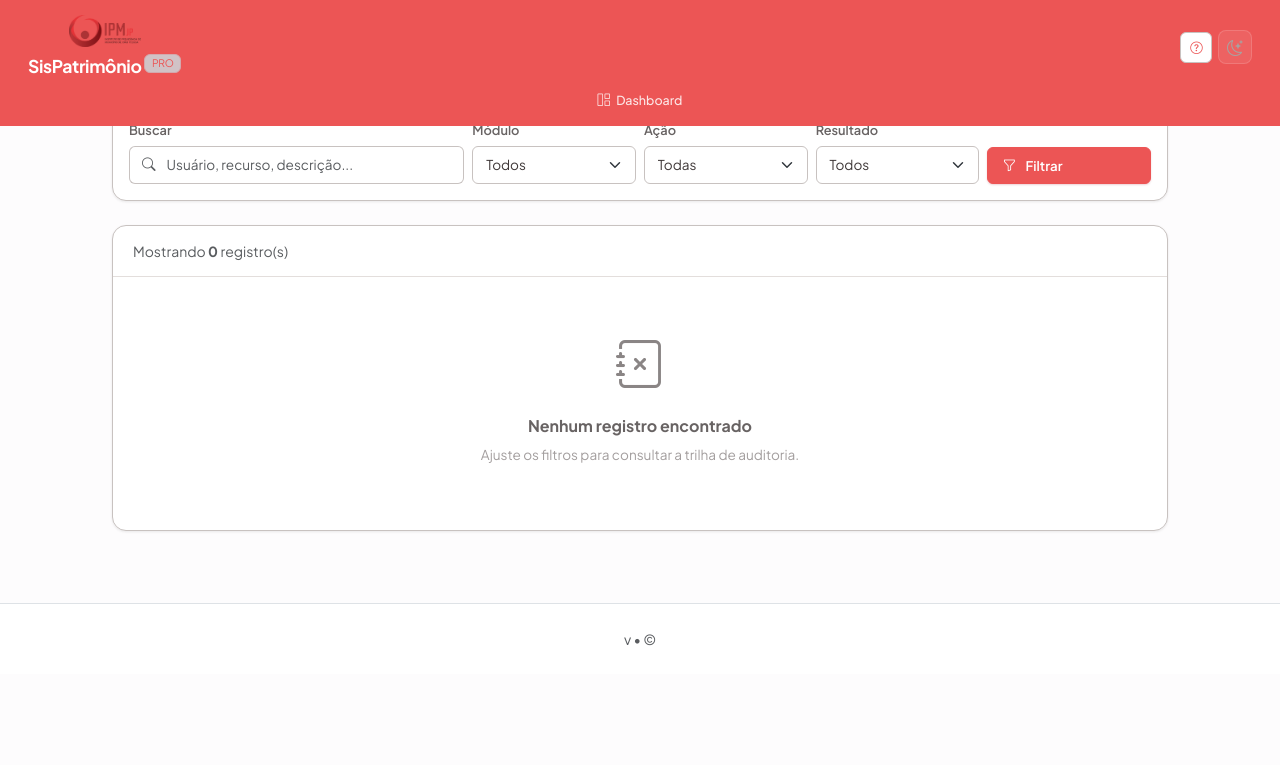
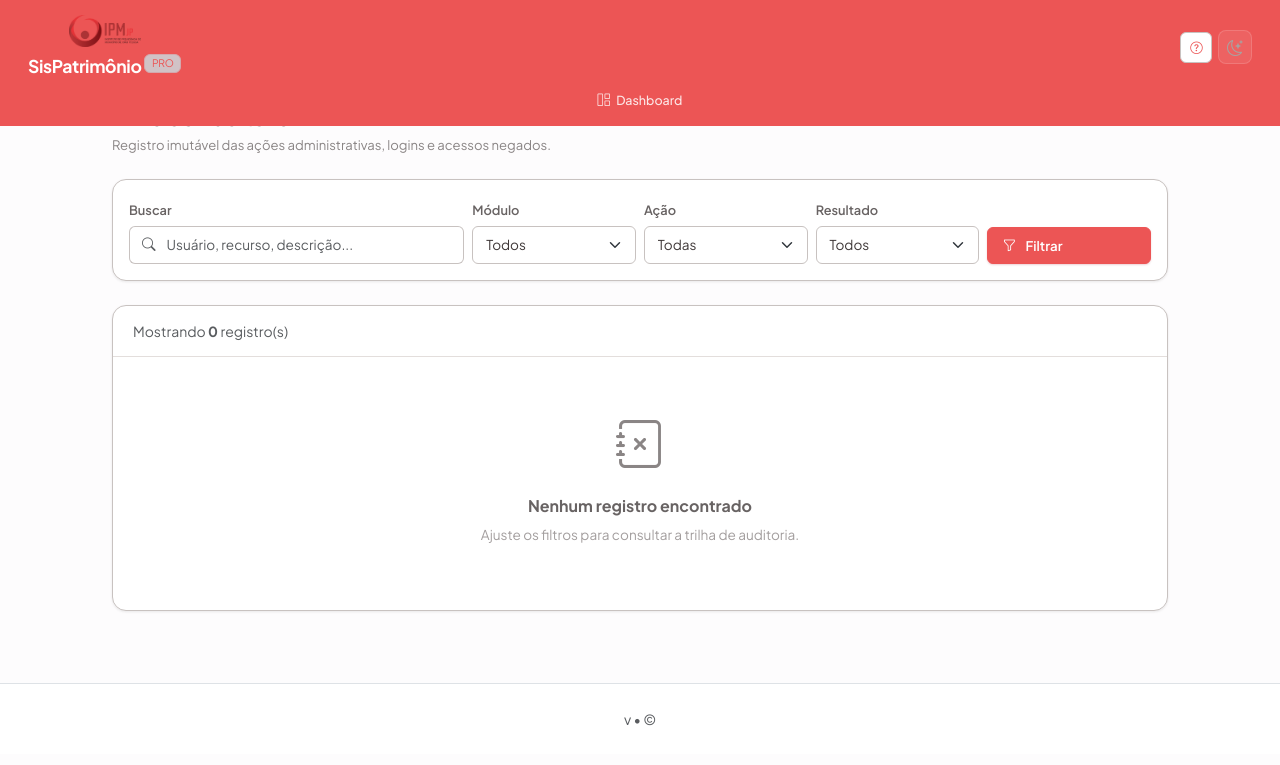
Before and after one commit to wellingtonsr1/sistema_patrimonio, a Python web app: template app/web/templates/admin/audit/list.html in a window 1280 px wide. Shown: the top 765 px of the page. Run offline with Jinja, Linux system fonts and the light colour scheme; the template is opened without the code that fills it, so the values that code supplies are empty.

Commit message:
Adcionado pading na fixação da barra

```diff
--- a/app/web/templates/base.html
+++ b/app/web/templates/base.html
@@ -30,7 +30,7 @@
     <!-- QRCode.js -->
     <script src="https://cdn.jsdelivr.net/npm/qrcodejs@1.0.0/qrcode.min.js"></script>
 </head>
-<body>
+<body style="padding-top: 80px;">
     <!-- ===== Mobile Sidebar ===== -->
     <div class="sidebar-overlay" id="sidebarOverlay" onclick="closeSidebar()"></div>
     <aside class="mobile-sidebar" id="mobileSidebar" style="display:none;">
```
Also changed, not shown: data/patrimonio.db.
